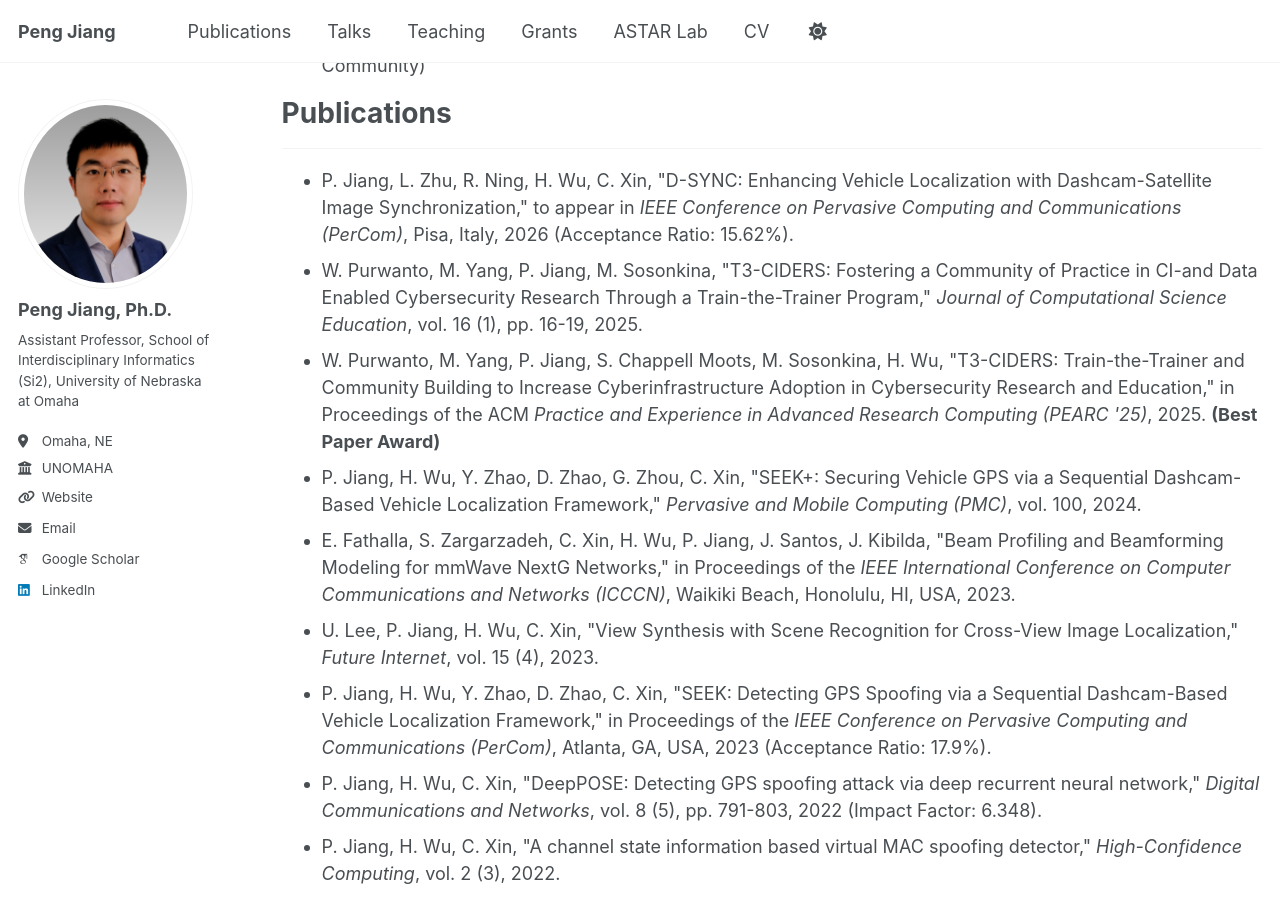
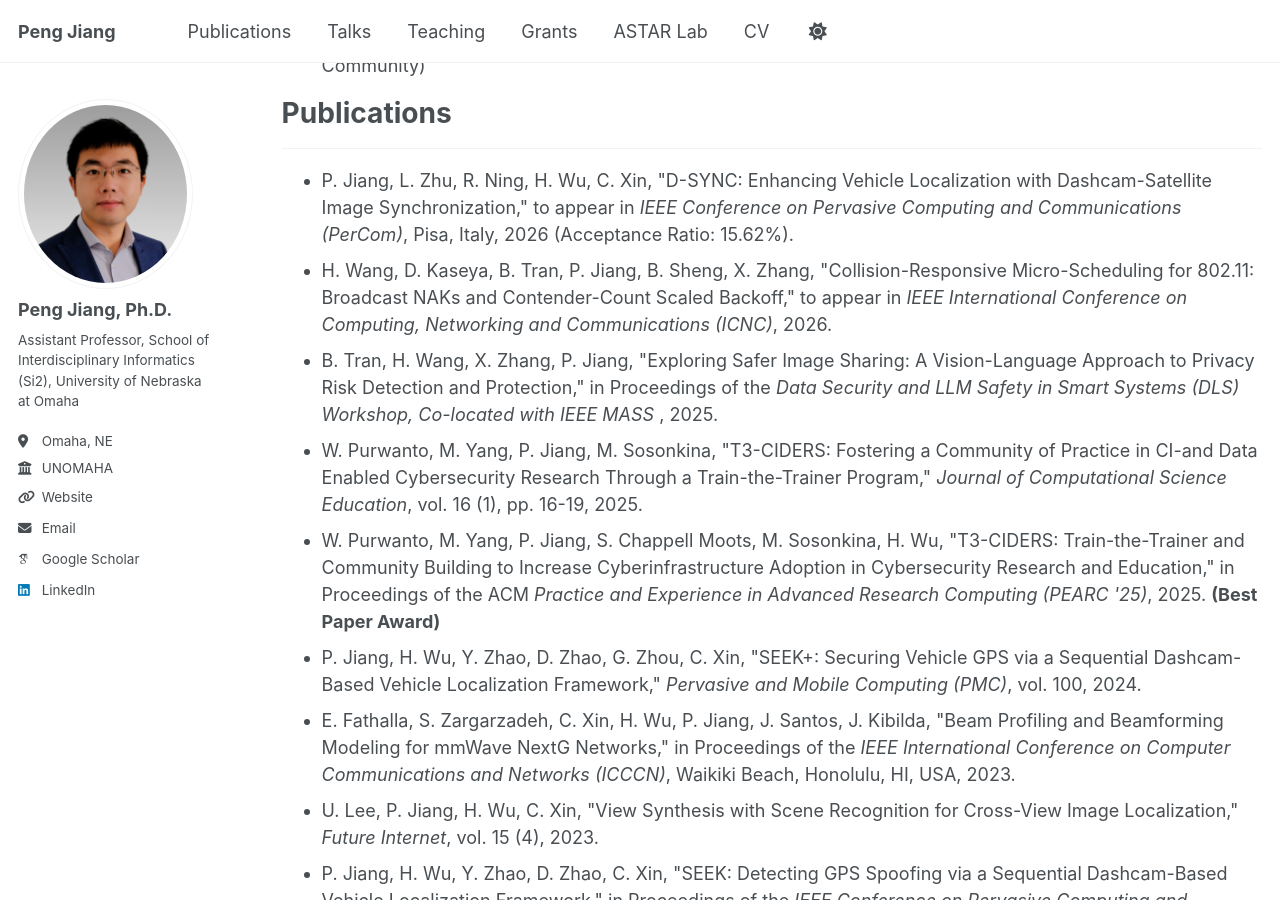
Before and after one commit to PJiang93/pjiang93.github.io, a Jekyll site: the page built from _pages/cv.md, in a window 1280 px wide and 900 px high, scrolled down 801 px. Built offline with Jekyll 4.4.1, drawn with Linux system fonts in a browser that asks for light colours; some web fonts are replaced.

Commit message:
update pubs

```diff
--- a/_pages/cv.md
+++ b/_pages/cv.md
@@ -56,6 +56,10 @@ Publications
   to appear in <em>IEEE Conference on Pervasive Computing and Communications (PerCom)</em>,
   Pisa, Italy, 2026 (Acceptance Ratio: 15.62%).
 </li>
+ <li>H. Wang, D. Kaseya, B. Tran, P. Jiang, B. Sheng, X. Zhang, "Collision-Responsive Micro-Scheduling for 802.11: Broadcast NAKs and Contender-Count Scaled Backoff," to appear in <em>IEEE International Conference on Computing, Networking and Communications (ICNC)</em>, 2026.</li>
+
+  <li>B. Tran, H. Wang, X. Zhang, P. Jiang, "Exploring Safer Image Sharing: A Vision-Language Approach to Privacy Risk Detection and Protection," in Proceedings of the <em>Data Security and LLM Safety in Smart Systems (DLS) Workshop, Co-located with IEEE MASS </em>, 2025.</li>
+
   <li>W. Purwanto, M. Yang, P. Jiang, M. Sosonkina, "T3-CIDERS: Fostering a Community of Practice in CI-and Data Enabled Cybersecurity Research Through a Train-the-Trainer Program," <em>Journal of Computational Science Education</em>, vol. 16 (1), pp. 16-19, 2025.</li>
   <li>W. Purwanto, M. Yang, P. Jiang, S. Chappell Moots, M. Sosonkina, H. Wu, "T3-CIDERS: Train-the-Trainer and Community Building to Increase Cyberinfrastructure Adoption in Cybersecurity Research and Education," in Proceedings of the ACM <em>Practice and Experience in Advanced Research Computing (PEARC '25)</em>, 2025. <strong>(Best Paper Award)</strong></li>
   <li>P. Jiang, H. Wu, Y. Zhao, D. Zhao, G. Zhou, C. Xin, "SEEK+: Securing Vehicle GPS via a Sequential Dashcam-Based Vehicle Localization Framework," <em>Pervasive and Mobile Computing (PMC)</em>, vol. 100, 2024.</li>
--- a/_pages/publications.html
+++ b/_pages/publications.html
@@ -28,13 +28,15 @@ author_profile: true
 <h2>Conference Proceedings</h2>
 <hr />
 <ul>
-<li>
-  P. Jiang, L. Zhu, R. Ning, H. Wu, C. Xin,
+<li>P. Jiang, L. Zhu, R. Ning, H. Wu, C. Xin,
   "D-SYNC: Enhancing Vehicle Localization with Dashcam-Satellite Image Synchronization,"
   to appear in <em>IEEE Conference on Pervasive Computing and Communications (PerCom)</em>,
   Pisa, Italy, 2026 (Acceptance Ratio: 15.62%).
 </li>
 
+  <li>H. Wang, D. Kaseya, B. Tran, P. Jiang, B. Sheng, X. Zhang, "Collision-Responsive Micro-Scheduling for 802.11: Broadcast NAKs and Contender-Count Scaled Backoff," to appear in <em>IEEE International Conference on Computing, Networking and Communications (ICNC)</em>, 2026.</li>
+
+  <li>B. Tran, H. Wang, X. Zhang, P. Jiang, "Exploring Safer Image Sharing: A Vision-Language Approach to Privacy Risk Detection and Protection," in Proceedings of the <em>Data Security and LLM Safety in Smart Systems (DLS) Workshop, Co-located with IEEE MASS </em>, 2025.</li>
 
   <li>W. Purwanto, M. Yang, P. Jiang, S. Chappell Moots, M. Sosonkina, H. Wu, "T3-CIDERS: Train-the-Trainer and Community Building to Increase Cyberinfrastructure Adoption in Cybersecurity Research and Education," in Proceedings of the ACM <em>Practice and Experience in Advanced Research Computing (PEARC '25)</em>, 2025. <strong>(Best Paper Award)</strong></li>
   <li>E. Fathalla, S. Zargarzadeh, C. Xin, H. Wu, P. Jiang, J. Santos, J. Kibilda, "Beam Profiling and Beamforming Modeling for mmWave NextG Networks," in Proceedings of the <em>IEEE International Conference on Computer Communications and Networks (ICCCN)</em>, Waikiki Beach, Honolulu, HI, USA, 2023.</li>
```
